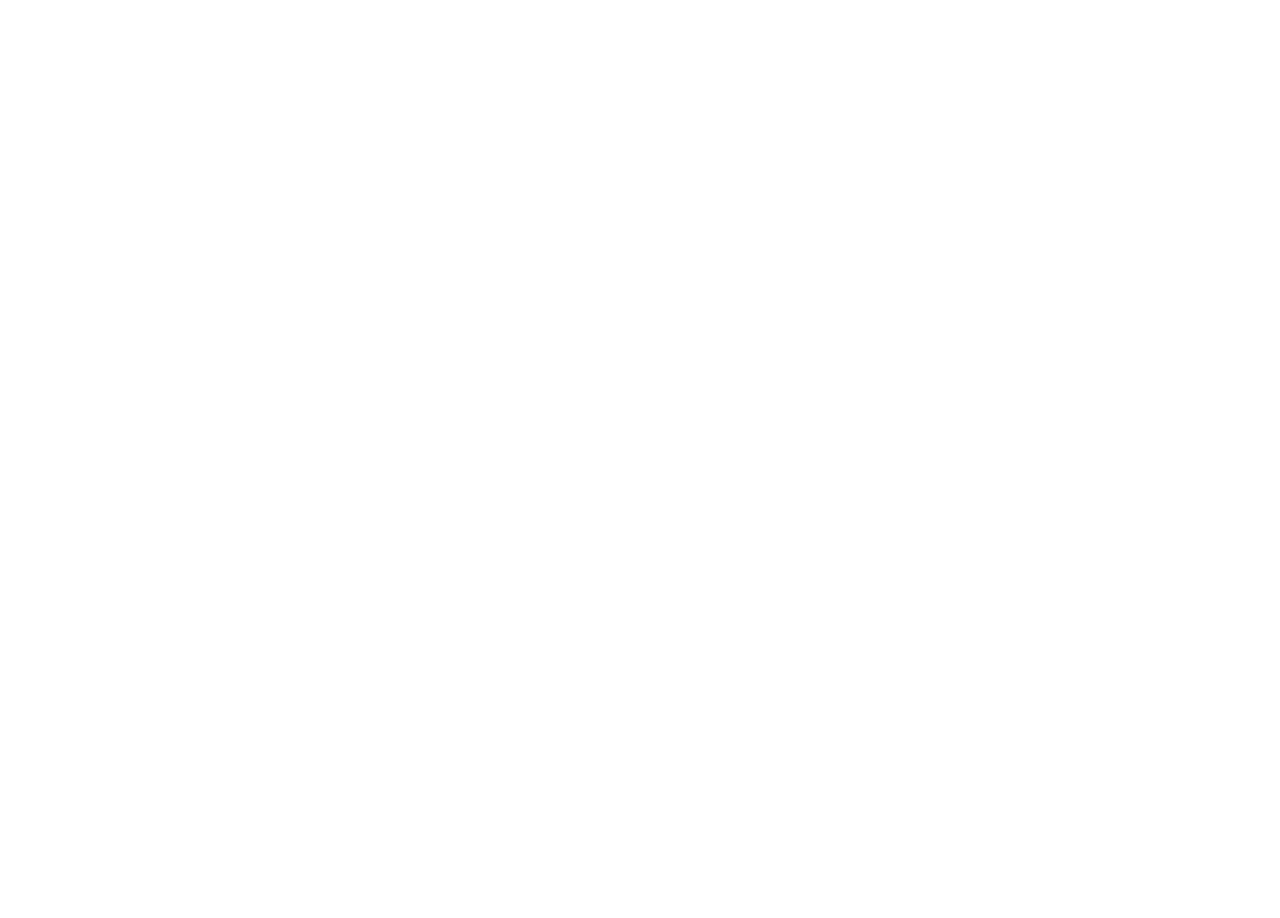
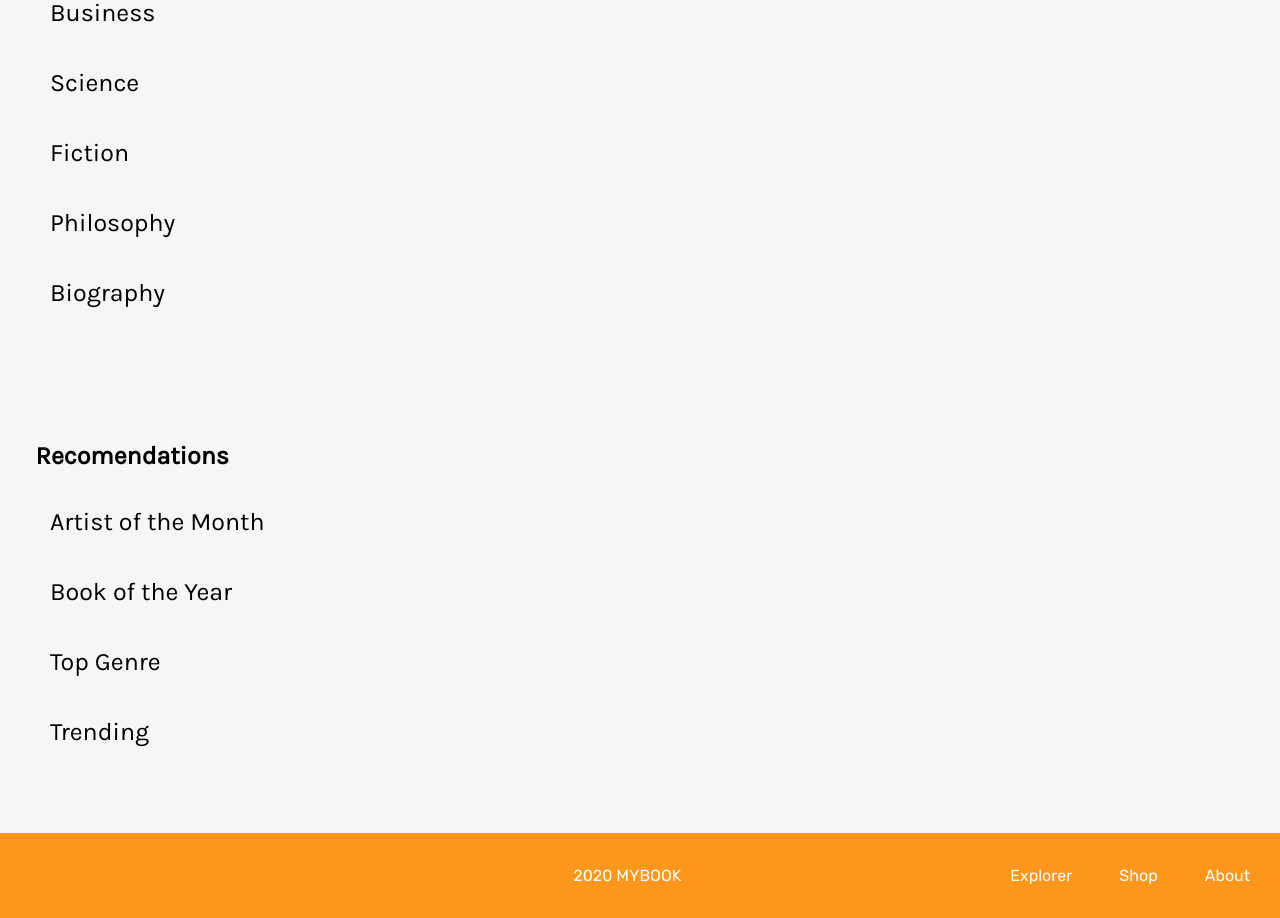
Before and after one commit to egamovj/mybook, a React (Vite) app: page / in a window 1280 px wide. Shown: the part 960-1878 px from the top of the page. Before the commit the page ends 854 px from the top, so only its background shows below. Built offline with nearby package versions, Linux system fonts and the light colour scheme; no server answers; a web font is replaced by a local one.

Commit message:
genres added

```diff
--- a/src/App.jsx
+++ b/src/App.jsx
@@ -1,8 +1,8 @@
 import { BrowserRouter, Route, Routes } from "react-router-dom";
 import Home from "./pages/Home/Home";
+import Shop from "./pages/Shop/Shop";
+import Book from "./pages/Book/Book";
 import Blog from "./pages/Blog/Blog";
-import Book from "./pages/Book/Book";
-import Shop from "./pages/Shop/Shop";
 
 const App = () => {
   return (
--- /dev/null
+++ b/src/components/HomepageBooks/Books.jsx
@@ -0,0 +1,88 @@
+/* eslint-disable no-unused-vars */
+import { useState, useEffect } from "react";
+import { useDispatch, useSelector } from "react-redux";
+import { fetchData } from "../../redux/fetchDataSlice";
+import Recommended from "../Recommended/Recommended";
+import Loading from "../Loading/Loading";
+import "./books.scss";
+
+const APIKey = "AIzaSyDXl-1Huppe0igfHH1Y8UyE0FaMYmkDvRE";
+
+const Books = () => {
+  const dispatch = useDispatch();
+  const data = useSelector((state) => state.data.data);
+  const loading = useSelector((state) => state.data.loading);
+  const error = useSelector((state) => state.data.error);
+  const [selectGenre, setSelectGenre] = useState("all");
+  const allGenres = [
+    "All Genres",
+    "Business",
+    "Science",
+    "Fiction",
+    "Philosophy",
+    "Biography",
+  ];
+
+  useEffect(() => {
+    dispatch(
+      fetchData(
+        `https://www.googleapis.com/books/v1/volumes?q=${
+          selectGenre !== "all" ? selectGenre : ""
+        }+inauthor:keyes&key=${APIKey}`
+      )
+    );
+  }, [dispatch, selectGenre]);
+
+  const handleGenre = (genre) => {
+    setSelectGenre(genre);
+  };
+
+  if (loading) {
+    return <Loading />;
+  }
+
+  if (error) {
+    return <h2>Error</h2>;
+  }
+
+  return (
+    <div className="flex pb-[79px] bg-[#f5f6f8]">
+      <div className="flex flex-col items-center pt-12">
+        <span className="text-black text-[25px] font-thirdFont font-bold mb-[25px]">
+          Book by Genre
+        </span>
+        <ul className="flex flex-col gap-[25px] w-full">
+          {allGenres.map((genre, index) => (
+            <li key={index}>
+              <button
+                onClick={() => handleGenre(genre)}
+                className={selectGenre === genre ? "active" : ""}
+              >
+                {genre}
+              </button>
+            </li>
+          ))}
+        </ul>
+        <span className="mt-[122px] text-black text-[25px] font-thirdFont font-bold mb-[25px]">
+          Recomendations
+        </span>
+        <ul className="flex flex-col gap-[25px] w-full">
+          <li>
+            <button>Artist of the Month</button>
+          </li>
+          <li>
+            <button>Book of the Year</button>
+          </li>
+          <li>
+            <button>Top Genre</button>
+          </li>
+          <li>
+            <button>Trending</button>
+          </li>
+        </ul>
+      </div>
+    </div>
+  );
+};
+
+export default Books;
--- /dev/null
+++ b/src/components/HomepageBooks/books.scss
@@ -0,0 +1,20 @@
+ul {
+    & li{
+        & button {
+        display: flex;
+        max-width: 350px;
+        width: 100%;
+        padding: 8px 0 8px 50px;
+        color: #000;
+        font-family: 'Karla', sans-serif;
+        font-size: 25px;
+        font-weight: 400;
+        line-height: normal;
+        cursor: pointer;
+        &.active {
+          color: #ff971d;
+          background: #fff;
+        }
+        }
+    }
+}
--- a/src/components/Loading/Loading.jsx
+++ b/src/components/Loading/Loading.jsx
@@ -2,7 +2,7 @@
 
 const Loading = () => {
   return (
-    <div className="inline-block fixed top-2/4 left-2/4 w-20 h-20 -translate-x-1/2 -translate-y-1/2">
+    <div className="inline-block fixed top-2/4 left-2/4 w-100 h-100 -translate-x-1/2 -translate-y-1/2">
       <BounceLoader color="#36d7b7" />
     </div>
   );
--- /dev/null
+++ b/src/components/Recommended/Recommended.jsx
@@ -0,0 +1,36 @@
+import { Link } from "react-router-dom";
+import star from "../../assets/icons/stars.svg";
+import noImage from "../../assets/images/defImage.jpg";
+
+const Recommended = ({ book }) => {
+  return (
+    <Link to={`/book/${book?.id}`}>
+      <div className="flex gap-[23px] box-shadow: 0px 10px 40px 0px rgba(0, 0, 0, 0.20) max-w-[416.21px] w-full h-[225.354px]">
+        <img
+          src={book?.volumeInfo?.imageLinks?.thumbnail || noImage}
+          alt={book?.volumeInfo?.title}
+        />
+        <div className="flex flex-col gap-0">
+          <span className="text-black font-mainFont text-[25px] leading-[35px] capitalize">
+            {book?.volumeInfo?.title.slice(0, 20)}
+          </span>
+          <span className="text-[rgba(0, 0, 0, 0.60)] font-mainFont text-base">
+            {book?.volumeInfo?.authors[0]}
+          </span>
+          <div className="flex items-center gap-[10px] mt-[10px]">
+            <img src={star} alt="Stars icon" />
+            <span className="text-[rgba(0, 0, 0, 0.30)] font-mainFont font-light text-base leading-4 tracking-[0.032px]">
+              1,988,288 votes
+            </span>
+          </div>
+          <p className="text-[rgba(0, 0, 0, 0.30)] font-secondaryFont text-base tracking-[0.048px]">
+            Lorem ipsum dolor sit amet, consectetur adipiscing elit. Purus morbi
+            eleifend enim, tristique
+          </p>
+        </div>
+      </div>
+    </Link>
+  );
+};
+
+export default Recommended;
--- a/src/pages/Home/Home.jsx
+++ b/src/pages/Home/Home.jsx
@@ -1,10 +1,12 @@
 import Footer from "../../components/Footer/Footer";
 import Header from "../../components/Header/Header";
+import Books from "../../components/HomepageBooks/Books";
 
 const Home = () => {
   return (
     <div>
       <Header />
+      <Books />
       <Footer />
     </div>
   );
```
Also changed, not shown: src/assets/images/defImage.jpg (added).
